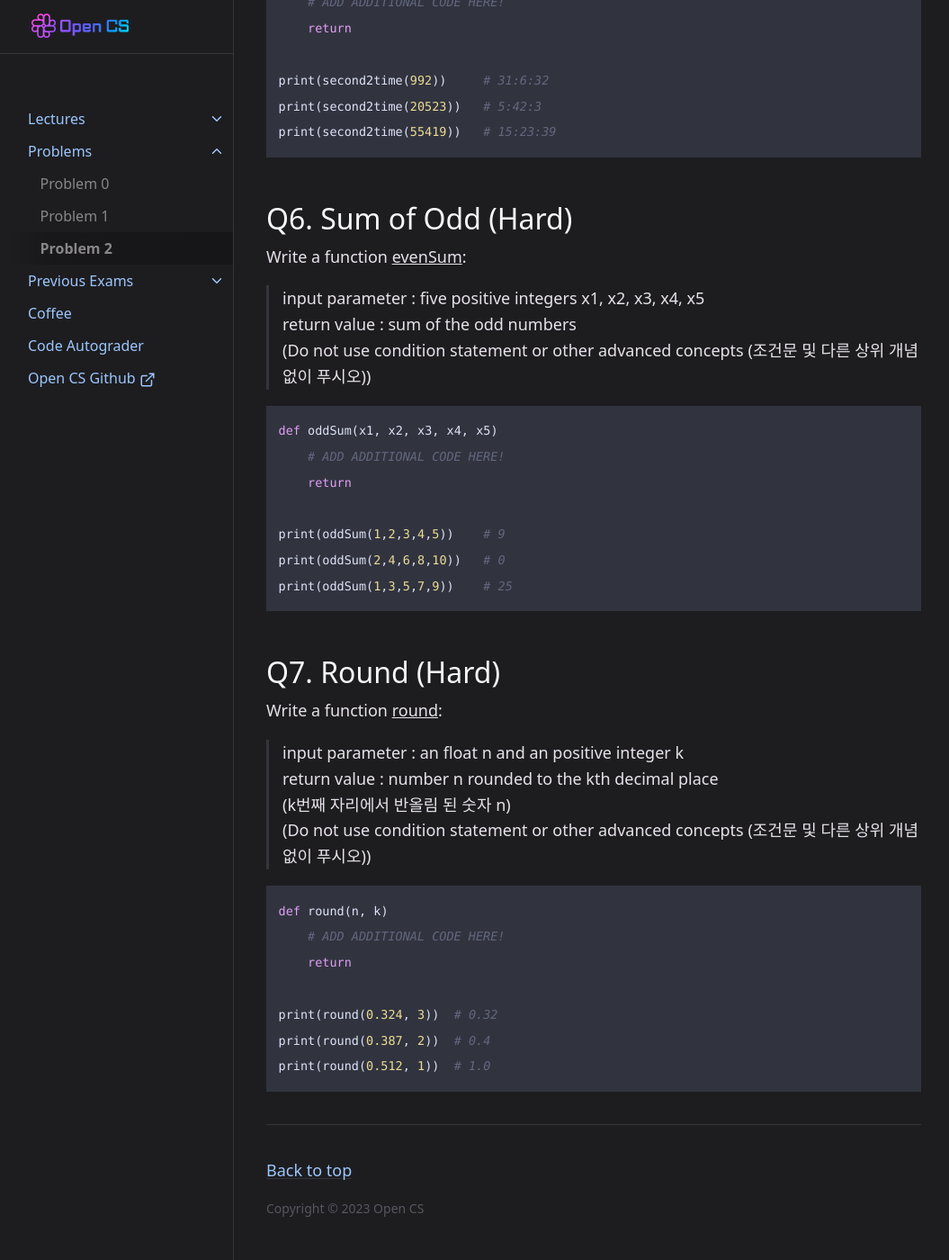
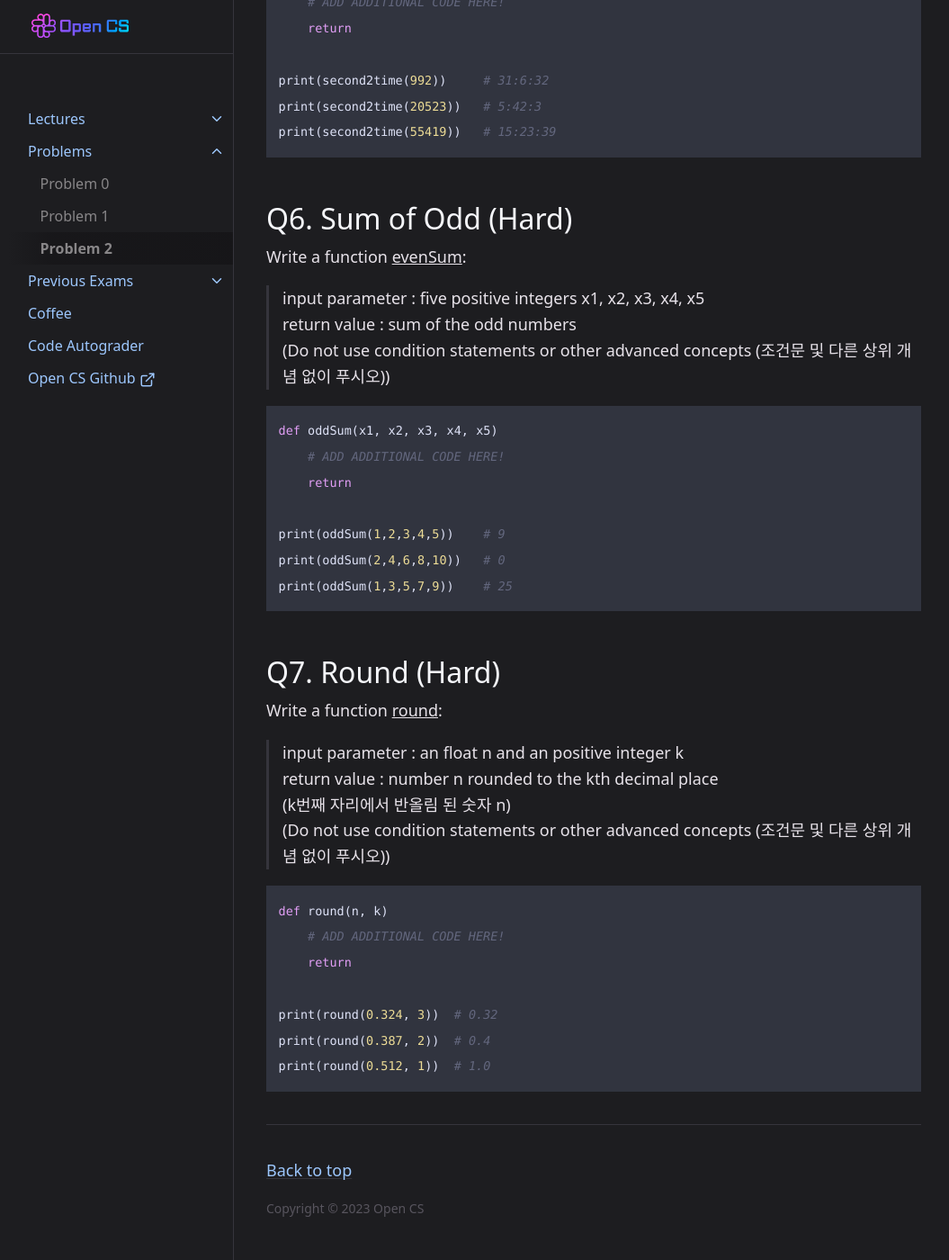
Before and after one commit to OpenCS-ksa/opencs-ksa.github.io, a Jekyll site: the page built from docs/Problems/problem2.md, in a window 1280 px wide and 1400 px high, scrolled down 3166 px. Shown: the whole window at 90% size, without its empty margins (112-1167 px from the left). Built offline with Jekyll 4.4.1, drawn with Linux system fonts in a browser that asks for light colours.

Commit message:
Update problem2.md

````diff
--- a/docs/Problems/problem2.md
+++ b/docs/Problems/problem2.md
@@ -111,7 +111,7 @@ print(second2time(55419))   # 15:23:39
 Write a function <U>evenSum</U>:
 > input parameter : five positive integers x1, x2, x3, x4, x5
 > return value : sum of the odd numbers
-(Do not use condition statement or other advanced concepts (조건문 및 다른 상위 개념 없이 푸시오))
+(Do not use condition statements or other advanced concepts (조건문 및 다른 상위 개념 없이 푸시오))
 
 ```python
 def oddSum(x1, x2, x3, x4, x5)
@@ -128,7 +128,7 @@ Write a function <U>round</U>:
 > input parameter : an float n and an positive integer k
 > return value : number n rounded to the kth decimal place
 (k번째 자리에서 반올림 된 숫자 n)
-(Do not use condition statement or other advanced concepts (조건문 및 다른 상위 개념 없이 푸시오))
+(Do not use condition statements or other advanced concepts (조건문 및 다른 상위 개념 없이 푸시오))
 
 ```python
 def round(n, k)
````
